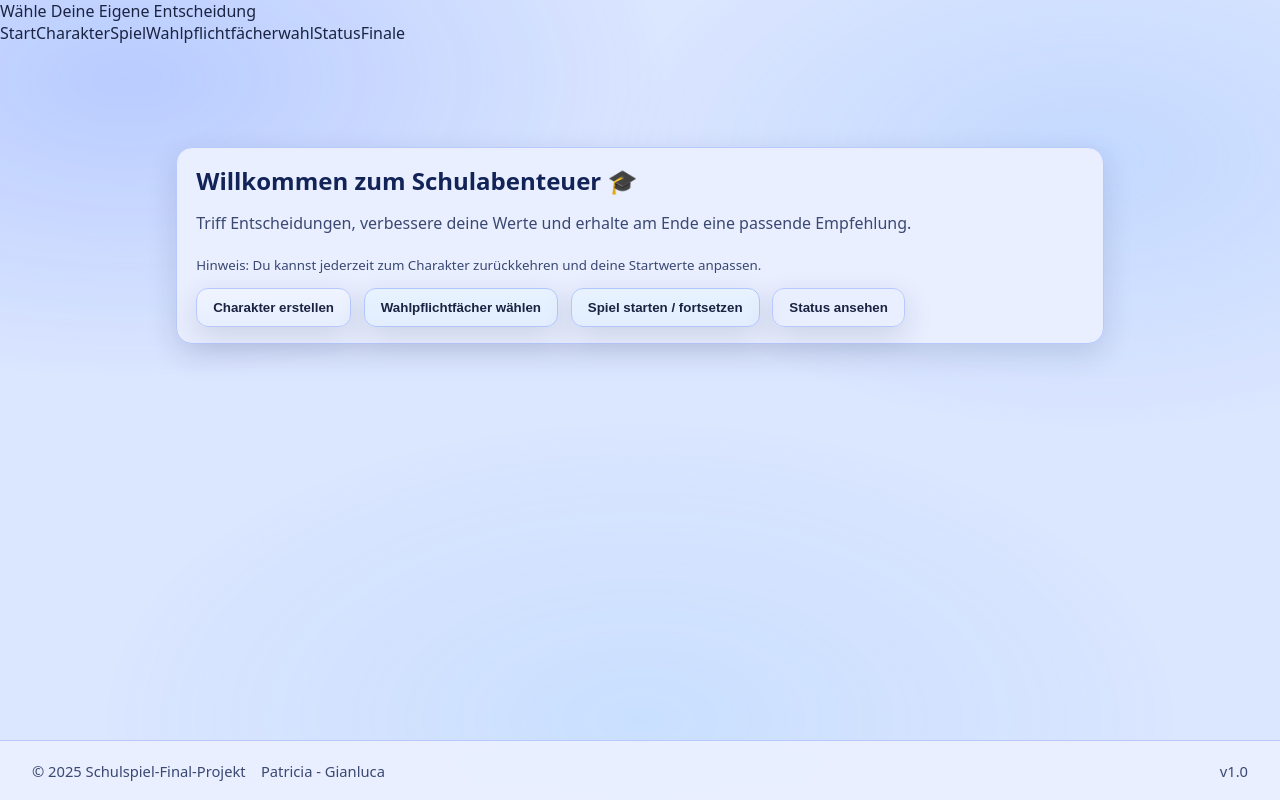
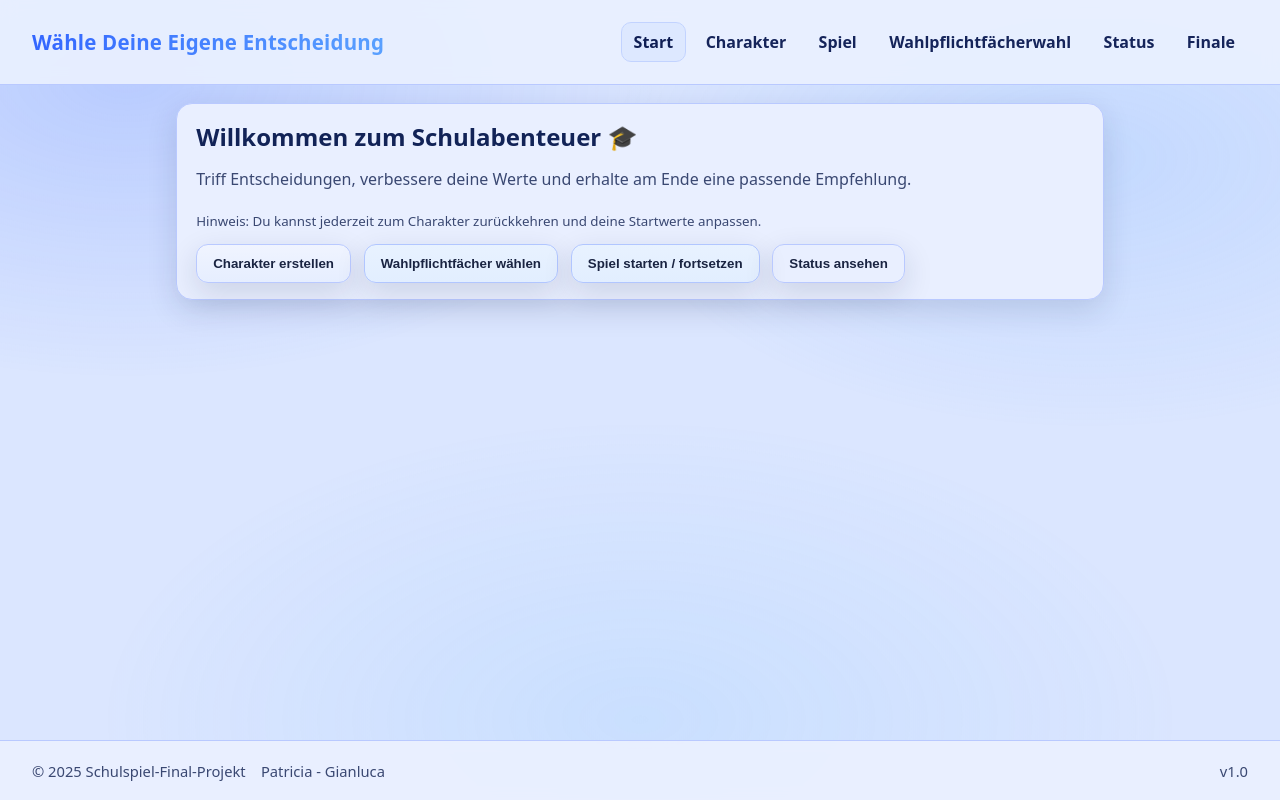
Before and after one commit to Patricia-Isabell/Roleplay_forVerify, a React (Vite) app: page / in a window 1280 px wide. Built offline with nearby package versions, Linux system fonts and the light colour scheme.

Commit message:
styling css brand neu

```diff
--- a/index.html
+++ b/index.html
@@ -1,9 +1,10 @@
 <!DOCTYPE html>
-<html lang="de">
+<html lang="en">
   <head>
     <meta charset="UTF-8" />
+    <link rel="icon" type="image/svg+xml" href="/vite.svg" />
     <meta name="viewport" content="width=device-width, initial-scale=1.0" />
-    <title>Wähle Deine Eigene Entscheidung</title>
+    <title>Vite + React</title>
   </head>
   <body>
     <div id="root"></div>
--- a/src/styles/header.css
+++ b/src/styles/header.css
@@ -0,0 +1,45 @@
+header.site {
+  position: fixed;
+  top: 0;
+  left: 0;
+  right: 0;
+  z-index: 20;
+  background: rgba(234, 240, 255, 0.92);
+  backdrop-filter: blur(8px);
+  border-bottom: 1px solid var(--border);
+}
+.header-inner {
+  display: flex;
+  align-items: center;
+  gap: 1rem;
+  min-height: var(--header-h);
+}
+.brand {
+  font-weight: 900;
+  letter-spacing: 0.2px;
+  font-size: 1.28rem;
+  background: linear-gradient(90deg, var(--brand), var(--brand-2));
+  -webkit-background-clip: text;
+  background-clip: text;
+  color: transparent;
+  margin-left: 2rem;
+}
+.nav {
+  margin-left: auto;
+  display: flex;
+  gap: 0.4rem;
+  flex-wrap: wrap;
+  margin-right: 2rem;
+}
+.nav a {
+  padding: 0.5rem 0.75rem;
+  border-radius: 10px;
+  border: 1px solid transparent;
+  font-weight: 600;
+  color: #15245a;
+}
+.nav a.active {
+  background: #dde8ff;
+  border-color: #c2d3ff;
+  color: #0f1e54;
+}
```
